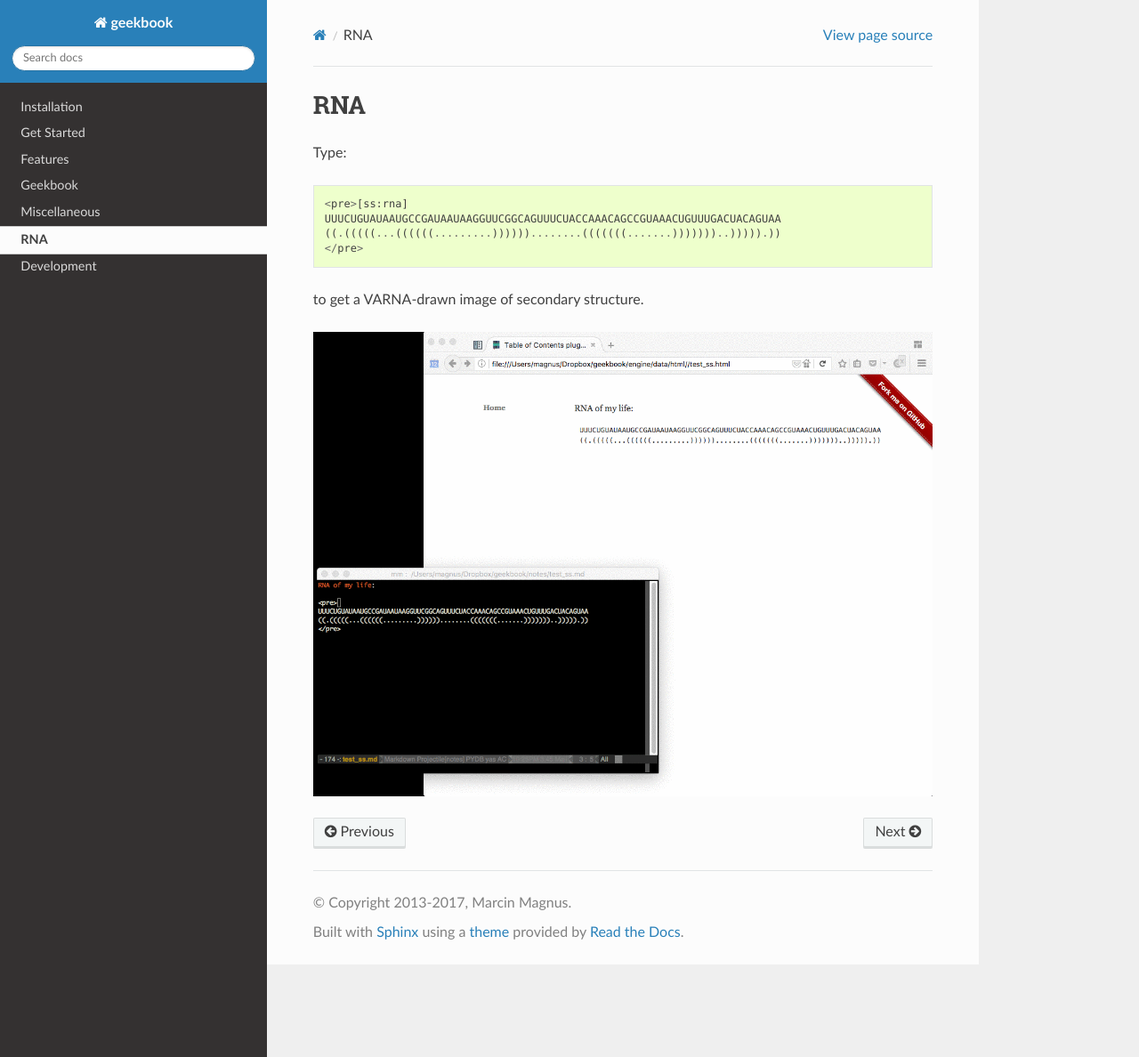
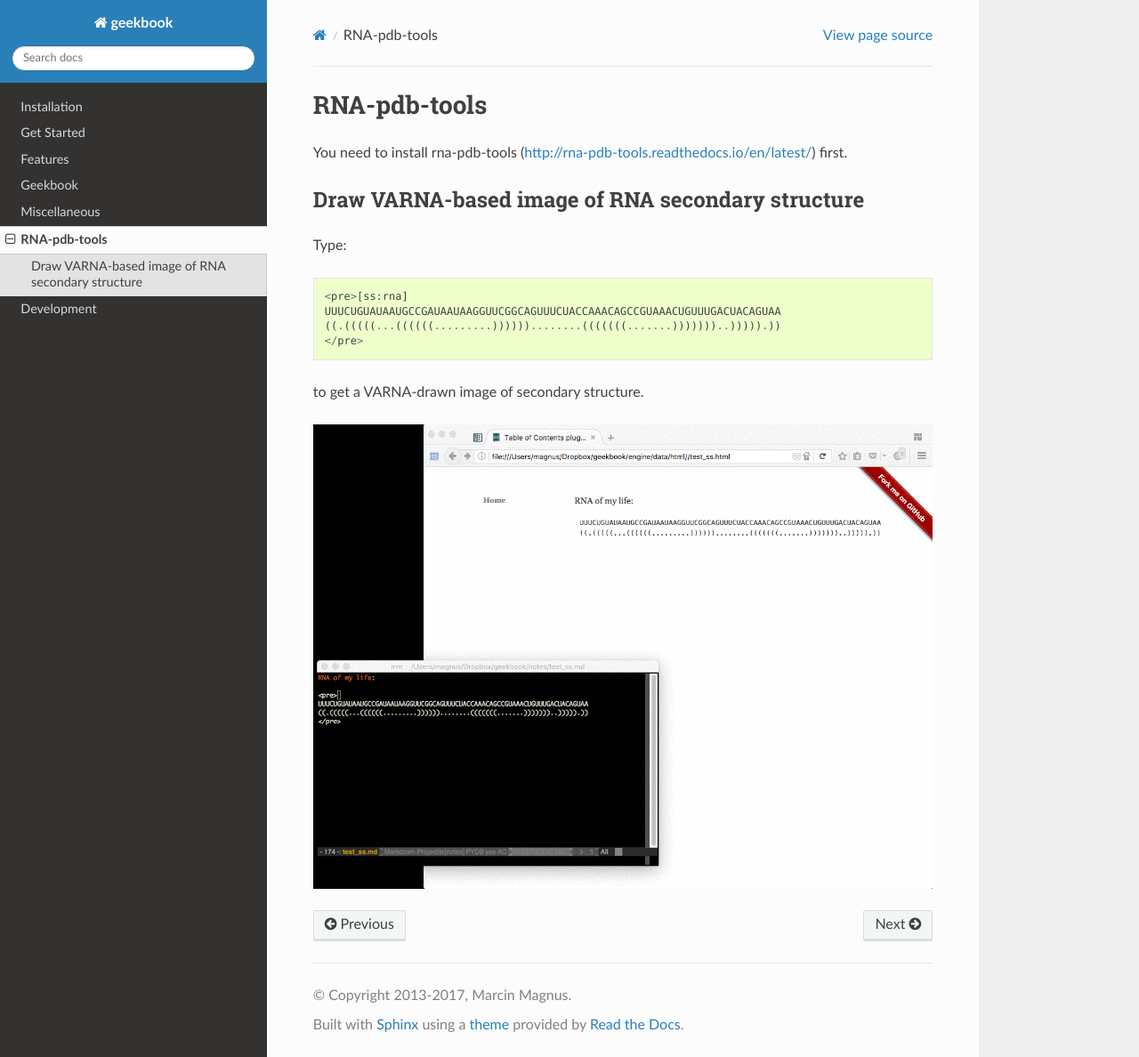
Before and after one commit to mmagnus/geekbook, a Sphinx documentation site: the page built from docs/source/rna.rst, in a window 1280 px wide and 1188 px high. Shown: the whole window at 89% size. Built offline with Sphinx 7.4.7 and the Read the Docs theme 2.0.0, drawn with Linux system fonts in a browser that asks for light colours.

Commit message:
Update rna.rst

```diff
--- a/docs/source/rna.rst
+++ b/docs/source/rna.rst
@@ -1,5 +1,10 @@
-RNA
+RNA-pdb-tools
 ============================================================
+
+You need to install rna-pdb-tools (http://rna-pdb-tools.readthedocs.io/en/latest/) first.
+
+Draw VARNA-based image of RNA secondary structure
+------------------------------------------------------------
 
 Type::
 
```
